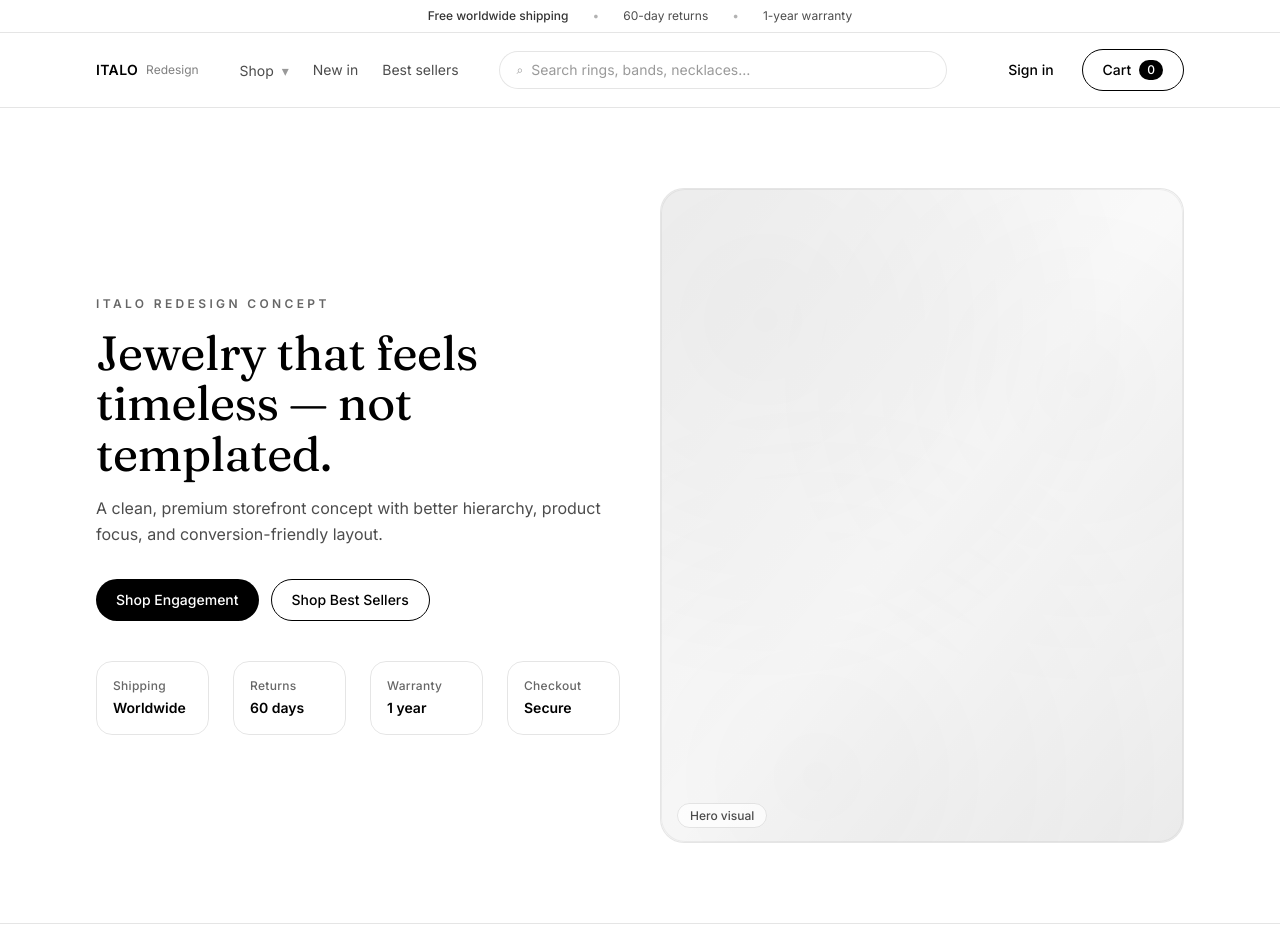
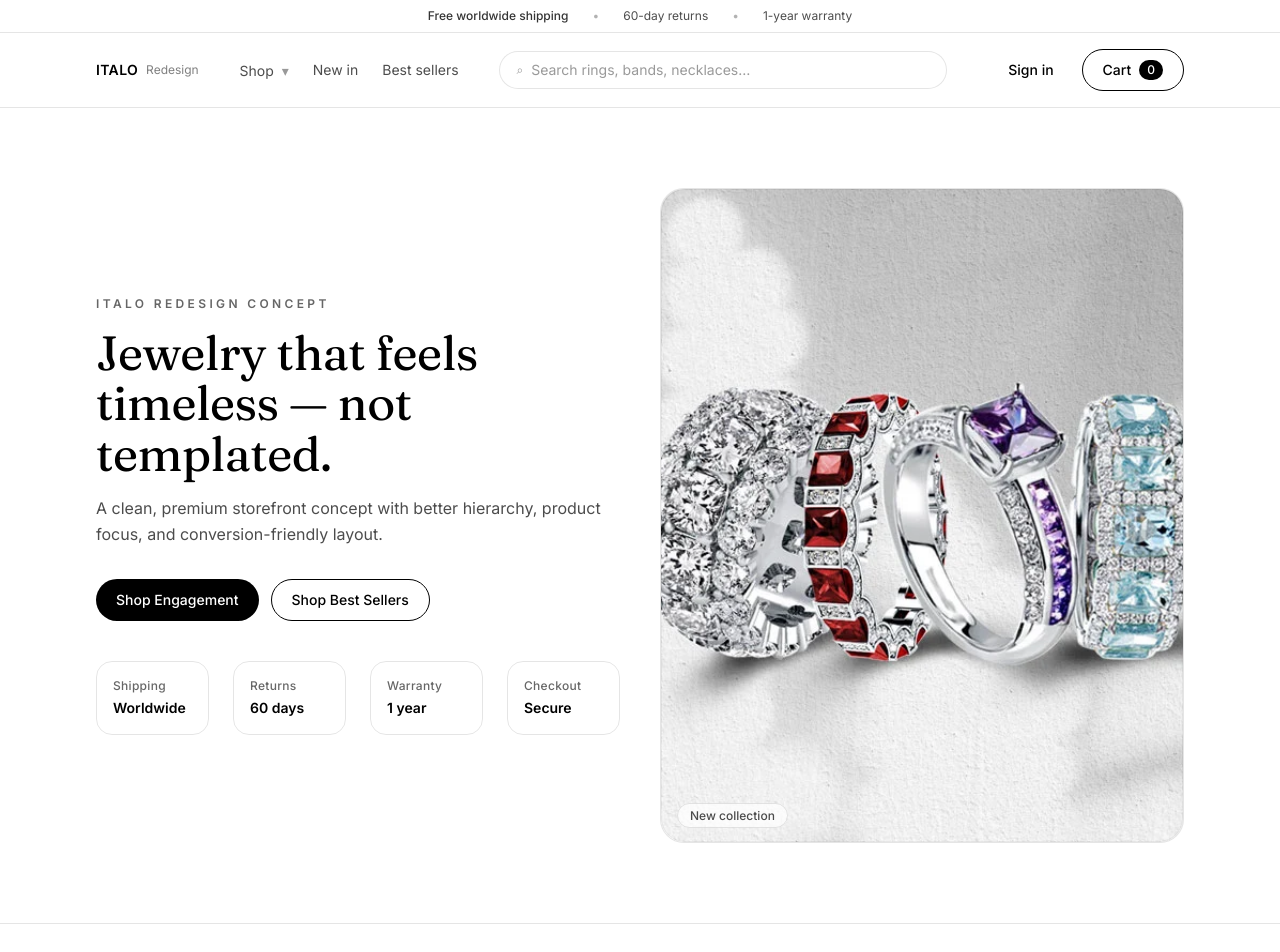
Before and after one commit to Ms-Njuguna/italo-jewelry-redesign, a React (Vite) app: page / in a window 1280 px wide. Shown: the top 952 px of the page. Built offline with nearby package versions, Linux system fonts and the light colour scheme.

Commit message:
feat: add real hero image and wire into hero section

```diff
--- a/src/components/sections/Hero.jsx
+++ b/src/components/sections/Hero.jsx
@@ -2,6 +2,7 @@ import Container from "../ui/Container";
 import Button from "../ui/Button";
 import Reveal from "../ui/Reveal";
 import ImageFrame from "../ui/ImageFrame";
+import heroImg from "../../assets/hero/hero.jpg";
 
 export default function Hero() {
   return (
@@ -44,7 +45,12 @@ export default function Hero() {
           </div>
 
           <Reveal delay={0.08} y={14}>
-            <ImageFrame ratio="portrait" label="Hero visual" />
+            <ImageFrame
+              ratio="portrait"
+              src={heroImg}
+              alt="Jewelry hero visual"
+              label="New collection"
+            />
           </Reveal>
         </div>
       </Container>
```
Also changed, not shown: src/assets/hero/hero.jpg (added).
